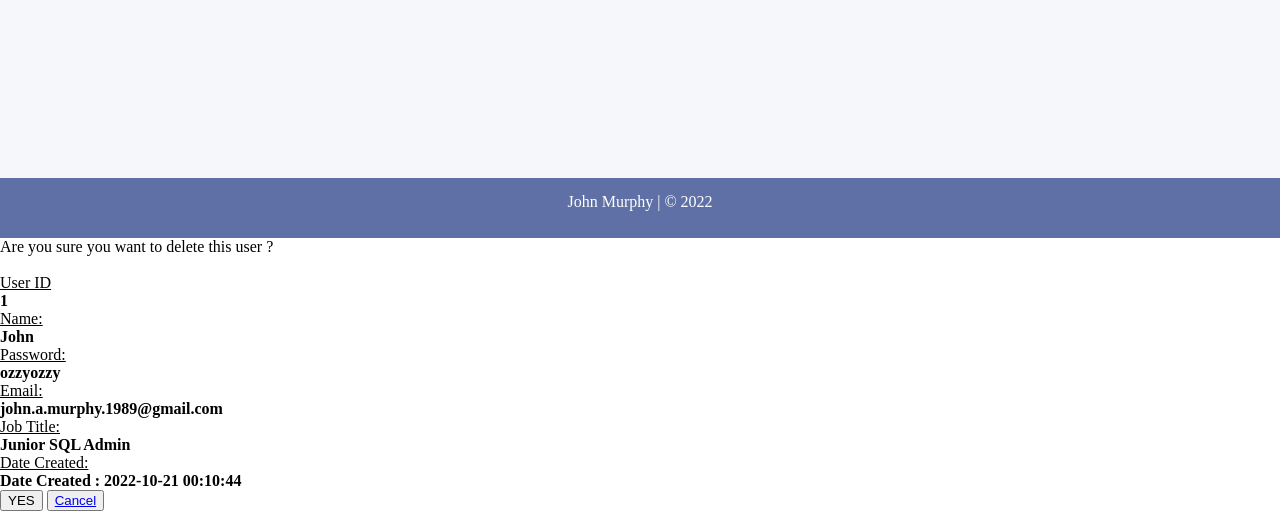
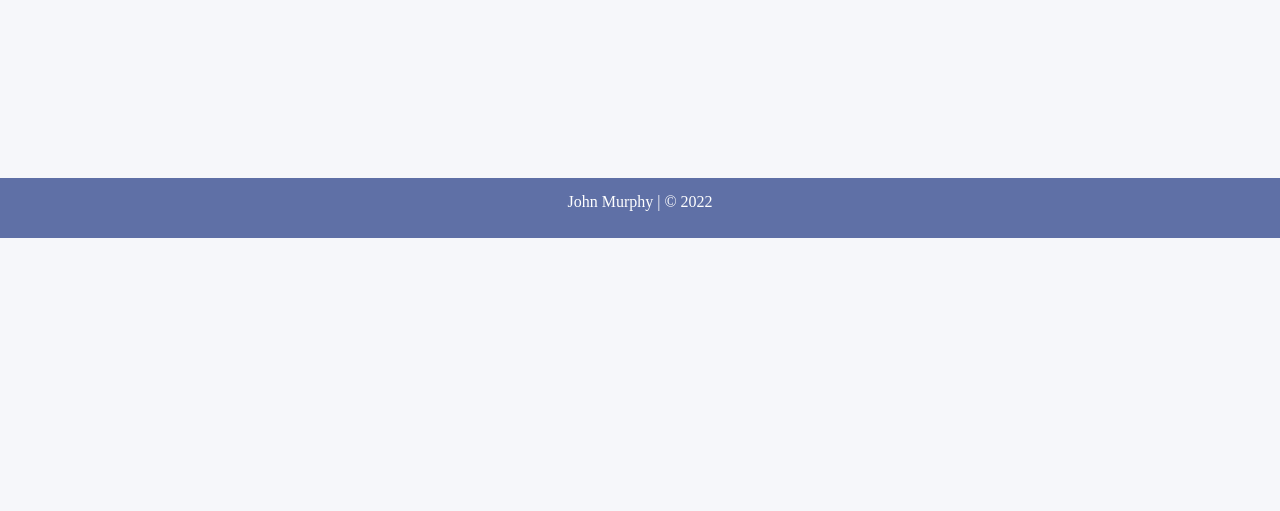
Before and after one commit to JohnM-Ire/TicketSysProject, a Flask app: page /deluser/1 in a window 1280 px wide. Shown: the part 562-1073 px from the top of the page. After the commit the page ends 800 px from the top, so only its background shows below. Run offline with Flask 2, Linux system fonts and the light colour scheme; data comes from the database, SQL or seed files in the repository; both versions use the stored data as it was after the commit.

Commit message:
Add files via upload

```diff
--- a/templates/admin_data.html
+++ b/templates/admin_data.html
@@ -48,7 +48,6 @@
 
                     <p class="info">UserID :<b> {{ user.user_id }} </b></p>
                     <p class="info">Name :<b> {{ user.name }} </b></p>
-<!--                    <p class="info">Username :<b> {{ user.username }} </b></p>-->
                     <p class="info">Email:<b> {{ user.email }} </b></p>
                     <p class="info">Job Title :<b> {{ user.jobTitle }} </b></p>
                     <p>Assigned to Team ID: <b>{{ user.team_id }}</b></p>
--- a/templates/deleteUser.html
+++ b/templates/deleteUser.html
@@ -57,55 +57,7 @@
 	<p>John Murphy | &copy; 2022</p>
 
 </footer>
-<head>
-    <meta charset="UTF-8">
-    <title>Delete User Page</title>
-
-
-
-</head>
-
-
-<body>
-
-
-
-
-
-                <p>Are you sure you want to delete this user ?</p><br>
-
-
-
-
-
-
-
-            <form action='' method="post">
-
-
-
-
-
-                <p><u>User ID</u></p>
-                <p><b>{{ user.user_id }}</b></p>
-                <p><u>Name:</u></p>
-                <p><b>{{user.name}}</b></p>
-                <p><u>Password:</u></p>
-                <p><b>{{user.password}}</b></p>
-                <p><u>Email:</u></p>
-                <p><b> {{ user.email }} </b></p>
-                <p><u>Job Title:</u></p>
-                <p><b> {{ user.jobTitle }}</b> </p>
-                <p><u>Date Created:</u></p>
-                <p><b>Date Created : {{ user.dateCreated }} </b></p>
-                <input type = "submit" value="YES">
-                <button name="cancel" type="" value="Cancel"><a href='/admin_data'>Cancel</a></button>
-            </form>
-
-
 
 </body>
 
-
-
 </html>
```
Also changed, not shown: TicketDB.py (+0 -49 lines), main.py (+1 -23 lines), templates/closedTicket.html (+0 -28 lines), instance/jMovie.db.
